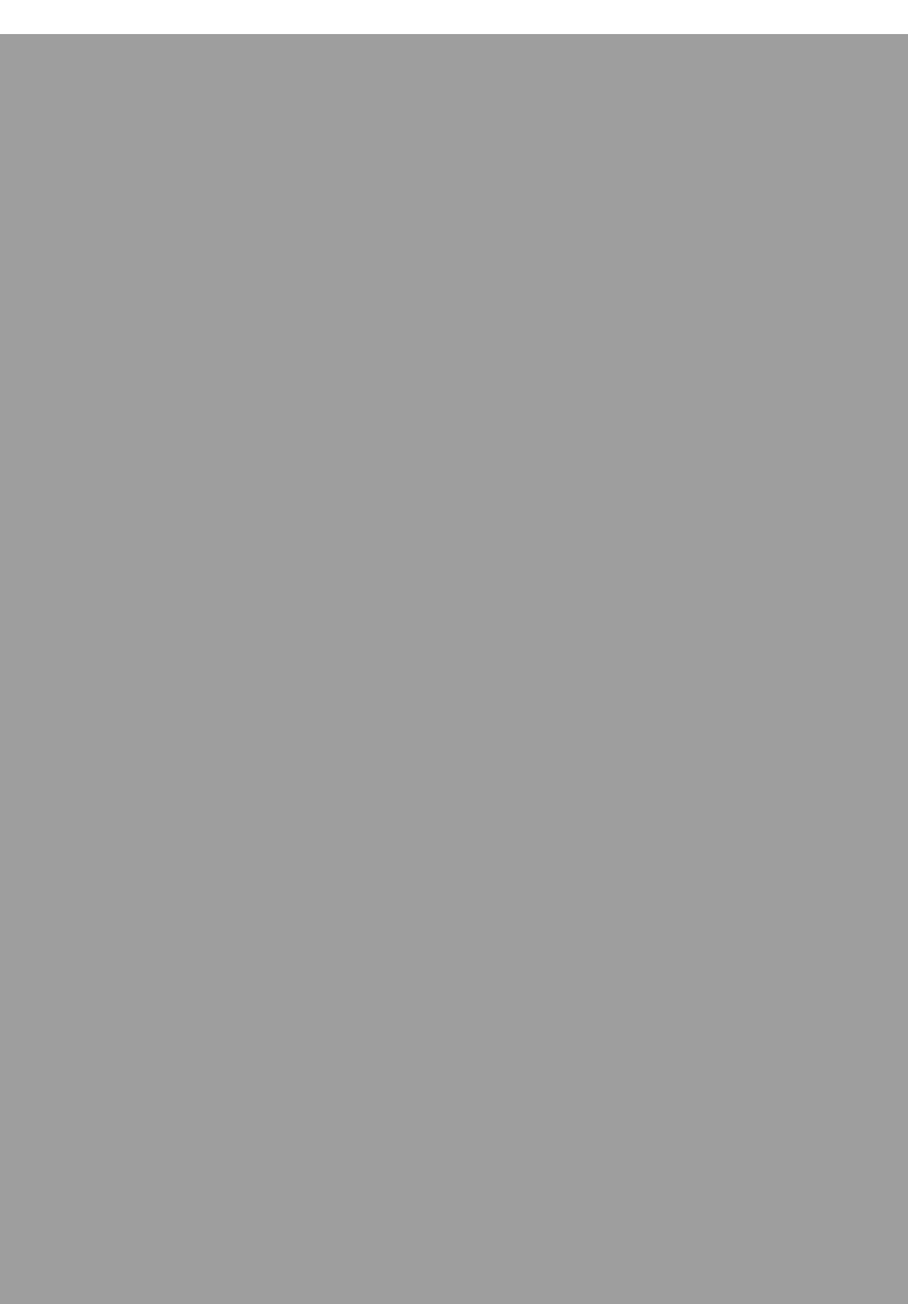
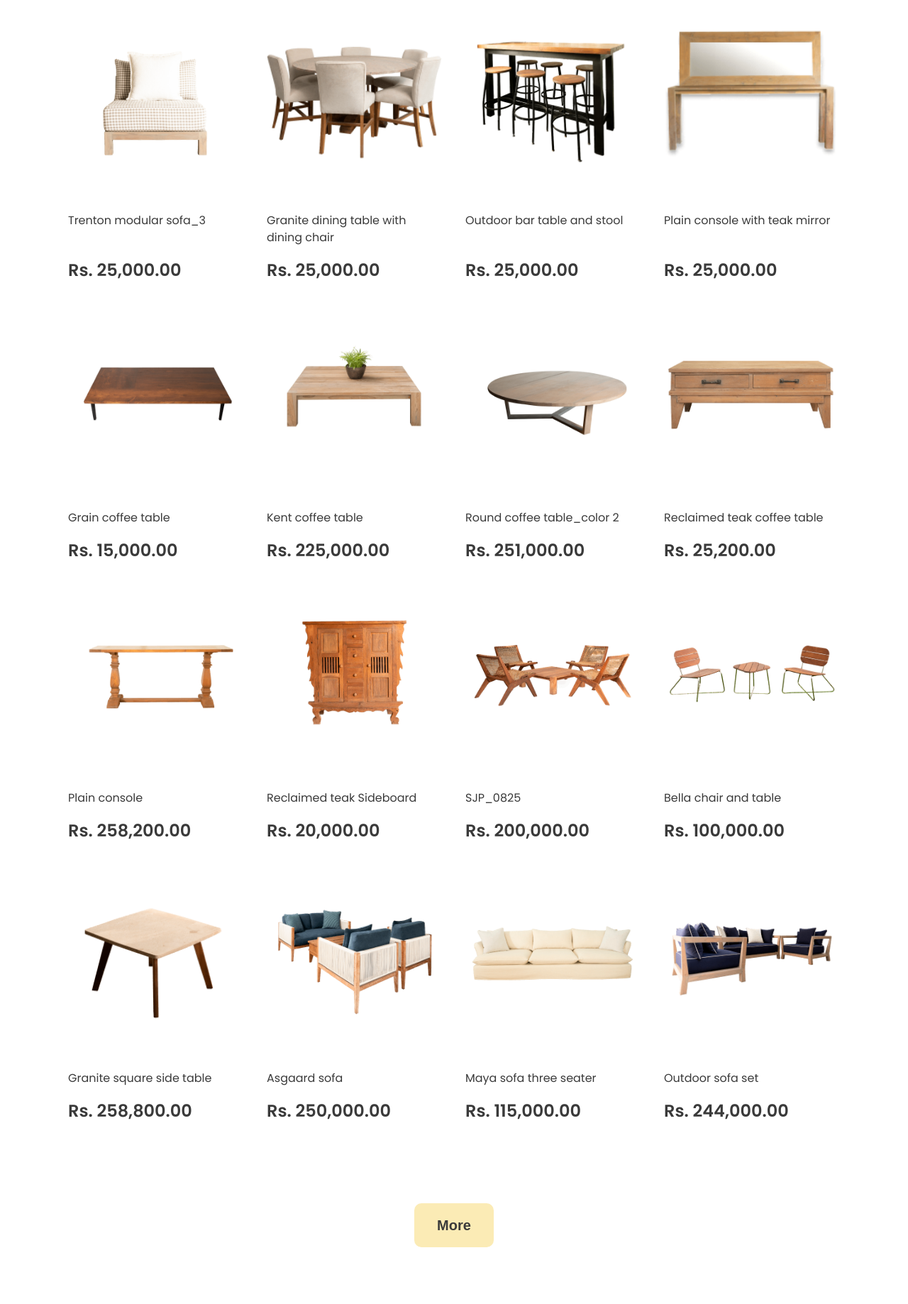
Before and after one commit to denis-basov/meubel-house, a PHP site: page /shop.html in a window 1280 px wide; the page is wider, and only the part inside the window is pictured. Shown: the part 752-2590 px from the top of that part at 71% size. Before the commit the page ends 800 px from the top of that part, so only its background shows below. Run offline with PHP 8.4, Linux system fonts and the light colour scheme.

Commit message:
markup & styling shop-products section

```diff
--- a/assets/css/style.css
+++ b/assets/css/style.css
@@ -631,3 +631,63 @@
     font-size: 1.25rem;
     line-height: 1.875rem;
 }
+
+
+/*********************************************** .shop-products */
+.shop-products{
+    width: 1440px;
+    max-width: 100%;
+    padding: 0 6rem;
+    margin-top: 2rem;
+}
+
+.shop-products .shop-prodicts-items{
+    display: grid;
+    grid-template-columns: repeat(4, 1fr);
+    gap: 2rem;
+}
+
+.shop-products .shop-products-item{
+    display: flex;
+    flex-direction: column;
+}
+
+.shop-products-item .item-image-link{
+    width: 100%;
+}
+
+.shop-products-item .item-image-link img{
+    width: 100%;
+}
+
+.shop-products-item .item-title{
+    font-weight: 400;
+    font-size: 1rem;
+    line-height: 1.5rem;
+    margin-top: 1rem;
+}
+
+.shop-products-item .item-price{
+    font-weight: 600;
+    font-size: 1.5rem;
+    line-height: 2.25rem;
+    margin-top: auto;
+}
+
+.more-products-items{
+    margin-top: 7rem;
+    margin-bottom: 5rem;
+    display: flex;
+    justify-content: center;
+}
+
+.more-products-items .add-products-items{
+    background-color: #FBEBB5;
+    padding: 1rem 2rem;
+    border: none;
+    font-weight: 700;
+    font-size: 1.25rem;
+    line-height: 1.875rem;
+    border-radius: 10px;
+    cursor: pointer;
+}
--- a/shop.html
+++ b/shop.html
@@ -62,5 +62,305 @@
         </select>
       </div>
     </section>
+
+    <section class="shop-products">
+      <div class="shop-prodicts-items">
+        <!-- first row -->
+        <div class="shop-products-item">
+          <div class="item-image">
+            <a href="#" class="item-image-link">
+              <img src="images/template/template_images/Trenton-modular-sofa_3-1.png" alt="Trenton-modular-sofa" />
+            </a>
+          </div>
+          <div class="item-title">
+            <a href="#">
+              <p>Trenton modular sofa_3</p>
+            </a>
+          </div>
+          <div class="item-price">
+            <a href="#">
+              <span>Rs. 25,000.00</span>
+            </a>
+          </div>
+        </div>
+
+        <div class="shop-products-item">
+          <div class="item-image">
+            <a href="#" class="item-image-link">
+              <img src="images/template/template_images/Granite-dining-table-with-dining-chair-1.png" alt="Granite-dining-table-with-dining-chair" />
+            </a>
+          </div>
+          <div class="item-title">
+            <a href="#">
+              <p>Granite dining table with dining chair</p>
+            </a>
+          </div>
+          <div class="item-price">
+            <a href="#">
+              <span>Rs. 25,000.00</span>
+            </a>
+          </div>
+        </div>
+
+        <div class="shop-products-item">
+          <div class="item-image">
+            <a href="#" class="item-image-link">
+              <img src="images/template/template_images/Outdoor-bar-table-and-stool-1.png" alt="Outdoor-bar-table-and-stool" />
+            </a>
+          </div>
+          <div class="item-title">
+            <a href="#">
+              <p>Outdoor bar table and stool</p>
+            </a>
+          </div>
+          <div class="item-price">
+            <a href="#">
+              <span>Rs. 25,000.00</span>
+            </a>
+          </div>
+        </div>
+
+        <div class="shop-products-item">
+          <div class="item-image">
+            <a href="#" class="item-image-link">
+              <img src="images/template/template_images/Plain-console-with-teak-mirror-1.png" alt="Plain-console-with-teak-mirror" />
+            </a>
+          </div>
+          <div class="item-title">
+            <a href="#">
+              <p>Plain console with teak mirror</p>
+            </a>
+          </div>
+          <div class="item-price">
+            <a href="#">
+              <span>Rs. 25,000.00</span>
+            </a>
+          </div>
+        </div>
+
+        <!-- second row -->
+        <div class="shop-products-item">
+          <div class="item-image">
+            <a href="#" class="item-image-link">
+              <img src="images/template/template_images/Grain-coffee-table-1.png" alt="Grain-coffee-table" />
+            </a>
+          </div>
+          <div class="item-title">
+            <a href="#">
+              <p>Grain coffee table</p>
+            </a>
+          </div>
+          <div class="item-price">
+            <a href="#">
+              <span>Rs. 15,000.00</span>
+            </a>
+          </div>
+        </div>
+
+        <div class="shop-products-item">
+          <div class="item-image">
+            <a href="#" class="item-image-link">
+              <img src="images/template/template_images/Kent-coffee-table-1.png" alt="Kent-coffee-table" />
+            </a>
+          </div>
+          <div class="item-title">
+            <a href="#">
+              <p>Kent coffee table</p>
+            </a>
+          </div>
+          <div class="item-price">
+            <a href="#">
+              <span>Rs. 225,000.00</span>
+            </a>
+          </div>
+        </div>
+
+        <div class="shop-products-item">
+          <div class="item-image">
+            <a href="#" class="item-image-link">
+              <img src="images/template/template_images/Round-coffee-table_color-2-1.png" alt="Round-coffee-table_color" />
+            </a>
+          </div>
+          <div class="item-title">
+            <a href="#">
+              <p>Round coffee table_color 2</p>
+            </a>
+          </div>
+          <div class="item-price">
+            <a href="#">
+              <span>Rs. 251,000.00</span>
+            </a>
+          </div>
+        </div>
+
+        <div class="shop-products-item">
+          <div class="item-image">
+            <a href="#" class="item-image-link">
+              <img src="images/template/template_images/Reclaimed-teak-coffee-table-1.png" alt="Reclaimed-teak-coffee-table" />
+            </a>
+          </div>
+          <div class="item-title">
+            <a href="#">
+              <p>Reclaimed teak coffee table</p>
+            </a>
+          </div>
+          <div class="item-price">
+            <a href="#">
+              <span>Rs. 25,200.00</span>
+            </a>
+          </div>
+        </div>
+
+        <!-- third row -->
+        <div class="shop-products-item">
+          <div class="item-image">
+            <a href="#" class="item-image-link">
+              <img src="images/template/template_images/Plain-console-1.png" alt="Plain-console" />
+            </a>
+          </div>
+          <div class="item-title">
+            <a href="#">
+              <p>Plain console</p>
+            </a>
+          </div>
+          <div class="item-price">
+            <a href="#">
+              <span>Rs. 258,200.00</span>
+            </a>
+          </div>
+        </div>
+
+        <div class="shop-products-item">
+          <div class="item-image">
+            <a href="#" class="item-image-link">
+              <img src="images/template/template_images/Reclaimed-teak-Sideboard-1.png" alt="Reclaimed-teak-Sideboard" />
+            </a>
+          </div>
+          <div class="item-title">
+            <a href="#">
+              <p>Reclaimed teak Sideboard</p>
+            </a>
+          </div>
+          <div class="item-price">
+            <a href="#">
+              <span>Rs. 20,000.00</span>
+            </a>
+          </div>
+        </div>
+
+        <div class="shop-products-item">
+          <div class="item-image">
+            <a href="#" class="item-image-link">
+              <img src="images/template/template_images/SJP_0825-1.png" alt="SJP_0825 " />
+            </a>
+          </div>
+          <div class="item-title">
+            <a href="#">
+              <p>SJP_0825</p>
+            </a>
+          </div>
+          <div class="item-price">
+            <a href="#">
+              <span>Rs. 200,000.00</span>
+            </a>
+          </div>
+        </div>
+
+        <div class="shop-products-item">
+          <div class="item-image">
+            <a href="#" class="item-image-link">
+              <img src="images/template/template_images/Bella-chair-and-table-1.png" alt="Bella chair and table" />
+            </a>
+          </div>
+          <div class="item-title">
+            <a href="#">
+              <p>Bella chair and table</p>
+            </a>
+          </div>
+          <div class="item-price">
+            <a href="#">
+              <span>Rs. 100,000.00</span>
+            </a>
+          </div>
+        </div>
+
+        <!-- fourth row -->
+        <div class="shop-products-item">
+          <div class="item-image">
+            <a href="#" class="item-image-link">
+              <img src="images/template/template_images/Granite-square-side-table-2.png" alt="Granite square side table" />
+            </a>
+          </div>
+          <div class="item-title">
+            <a href="#">
+              <p>Granite square side table</p>
+            </a>
+          </div>
+          <div class="item-price">
+            <a href="#">
+              <span>Rs. 258,800.00</span>
+            </a>
+          </div>
+        </div>
+
+        <div class="shop-products-item">
+          <div class="item-image">
+            <a href="#" class="item-image-link">
+              <img src="images/template/template_images/Asgaard-sofa-2.png" alt="Asgaard sofa" />
+            </a>
+          </div>
+          <div class="item-title">
+            <a href="#">
+              <p>Asgaard sofa</p>
+            </a>
+          </div>
+          <div class="item-price">
+            <a href="#">
+              <span>Rs. 250,000.00</span>
+            </a>
+          </div>
+        </div>
+
+        <div class="shop-products-item">
+          <div class="item-image">
+            <a href="#" class="item-image-link">
+              <img src="images/template/template_images/Maya-sofa-three-seater-1.png" alt="Maya sofa three seater" />
+            </a>
+          </div>
+          <div class="item-title">
+            <a href="#">
+              <p>Maya sofa three seater</p>
+            </a>
+          </div>
+          <div class="item-price">
+            <a href="#">
+              <span>Rs. 115,000.00</span>
+            </a>
+          </div>
+        </div>
+
+        <div class="shop-products-item">
+          <div class="item-image">
+            <a href="#" class="item-image-link">
+              <img src="images/template/template_images/Outdoor-sofa-set-1.png" alt="Outdoor sofa set" />
+            </a>
+          </div>
+          <div class="item-title">
+            <a href="#">
+              <p>Outdoor sofa set</p>
+            </a>
+          </div>
+          <div class="item-price">
+            <a href="#">
+              <span>Rs. 244,000.00</span>
+            </a>
+          </div>
+        </div>
+      </div>
+
+      <div class="more-products-items">
+        <button class="add-products-items">More</button>
+      </div>
+    </section>
   </body>
 </html>
```
Also changed, not shown: images/template/template_images/Asgaard-sofa-2.png (added), images/template/template_images/Bella-chair-and-table-1.png (added), images/template/template_images/Grain-coffee-table-1.png (added), images/template/template_images/Granite-square-side-table-2.png (added), images/template/template_images/Kent-coffee-table-1.png (added), images/template/template_images/Maya-sofa-three-seater-1.png (added), images/template/template_images/Outdoor-sofa-set-1.png (added), images/template/template_images/Plain-console-1.png (added), images/template/template_images/Reclaimed-teak-Sideboard-1.png (added), images/template/template_images/Reclaimed-teak-coffee-table-1.png (added), images/template/template_images/Round-coffee-table_color-2-1.png (added), images/template/template_images/SJP_0825-1.png (added).
